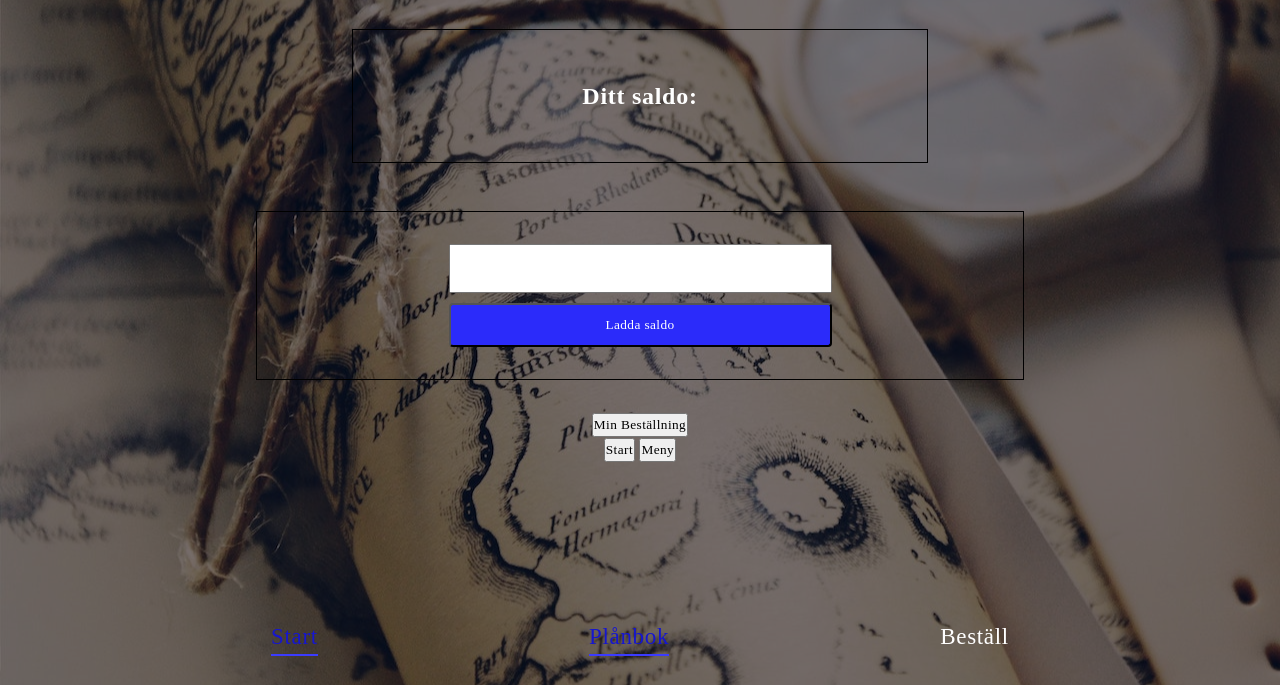
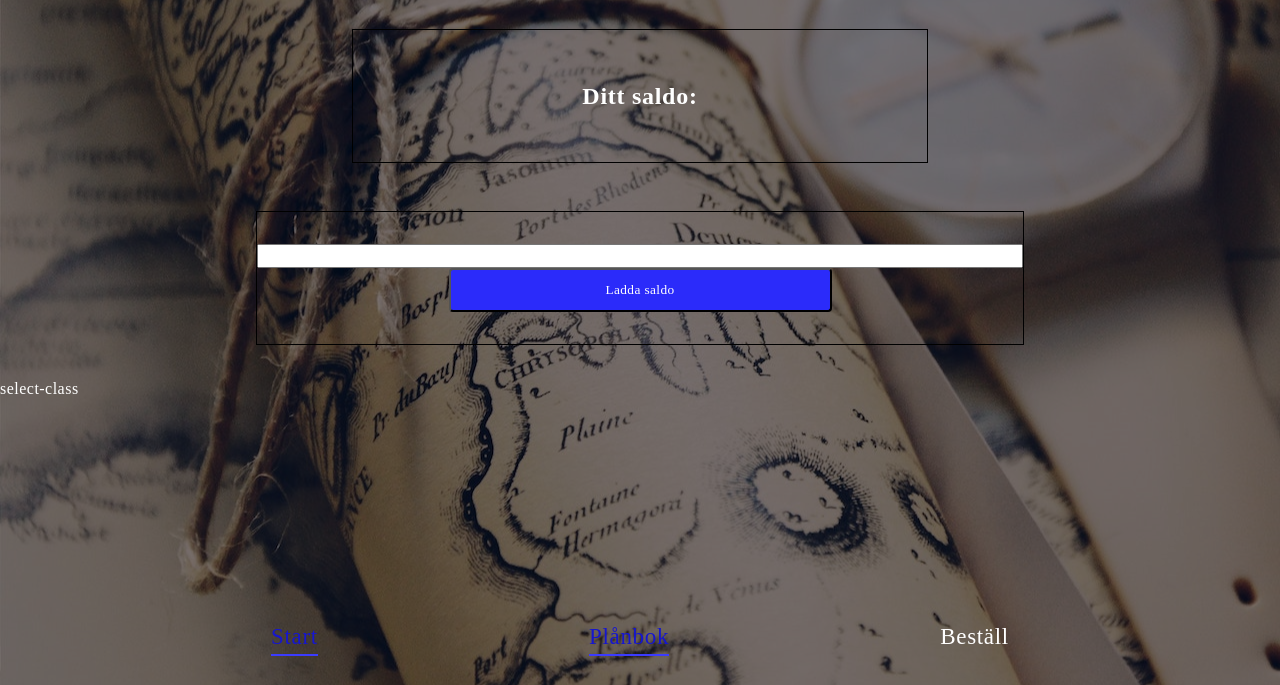
Before and after one commit to HolaCarmensita/pink_Nerds, a plain HTML site: page saldo.html in a window 1280 px wide. Both pictures are taken after a click on the button "Ladda saldo". Shown: the part 115-800 px from the top of the page. Drawn offline with Linux system fonts and the light colour scheme.

Commit message:
modified the js file which is not done yet.

```diff
--- a/plånbok.js
+++ b/plånbok.js
@@ -1,7 +1,7 @@
-let saldoValue = document.querySelector('.saldo-value')
+const btnSaldo = document.querySelector('.btn-saldo').addEventListener('click', getInputValue)
 
-let btnSaldo = document.querySelector('.btn-saldo').addEventListener('click' ,function(){
-    console.log('Hello World')
-})
+function getInputValue(){
+    const inputVal = document.getElementById('myInput').value = btnSaldo;
 
-//Make the btnSaldo appear in saldoValue.
+}
+// console.log(getInputValue)
--- a/saldo.css
+++ b/saldo.css
@@ -56,7 +56,6 @@ h1{
 }
 .parent-box{
     margin: 2em 0;
-
 }
 .nav-main-links{
     color: rgb(255, 255, 255);
--- a/saldo.html
+++ b/saldo.html
@@ -25,16 +25,12 @@
 
             <div class="cart-saldo">
                 <!-- <label for=""></label> -->
-                <select name="" id="" class="select-class">
-                    <option value="">100kr</option>
-                    <option value="">500kr</option>
-                    <option value="">1000kr</option>
-                </select>
+                <input type="text" id="myInput" placeholder="type something">
                 <button class="btn-saldo">Ladda saldo</button>
             </div>
     </div>
 
-    <div class="menu-page-container">
+    <!-- <div class="menu-page-container">
 
         <div class="menu-container"></div>
 
@@ -43,7 +39,7 @@
         <div class="front-page-btns">
           <a id="startLink" href="index.html"><button href="" class="front-page-btn" id="startButton">Start</button></a>
           <a id="menuLink" href="menu.html"><button href="" class="front-page-btn" id="menuButton">Meny</button></a>
-        </div>
+        </div> -->
 
     </div>
 
@@ -60,3 +56,8 @@
 
 </body>
 </html>
+
+
+
+
+select-class
```
Also changed, not shown: index.html (line endings or trailing spaces).
